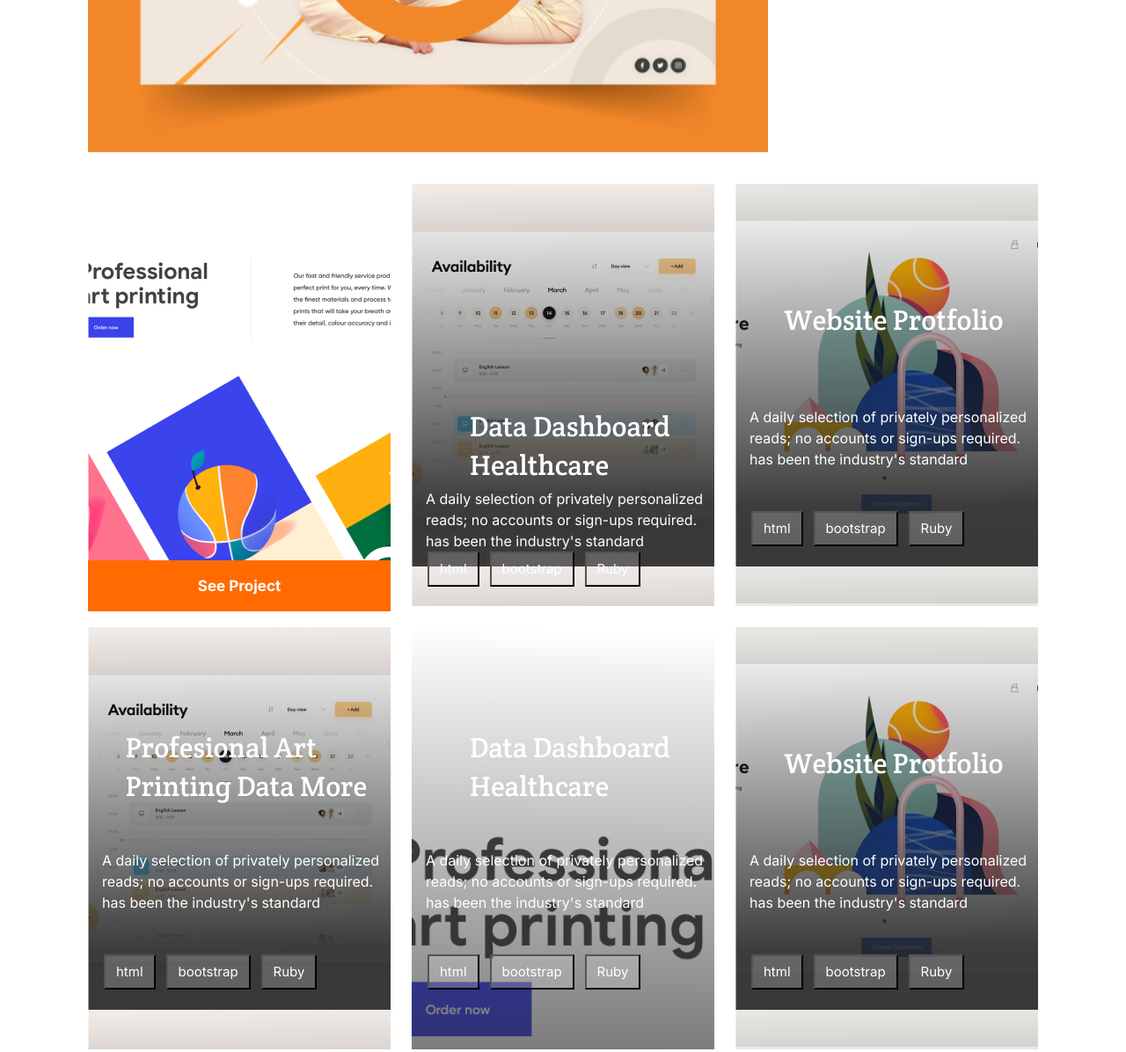
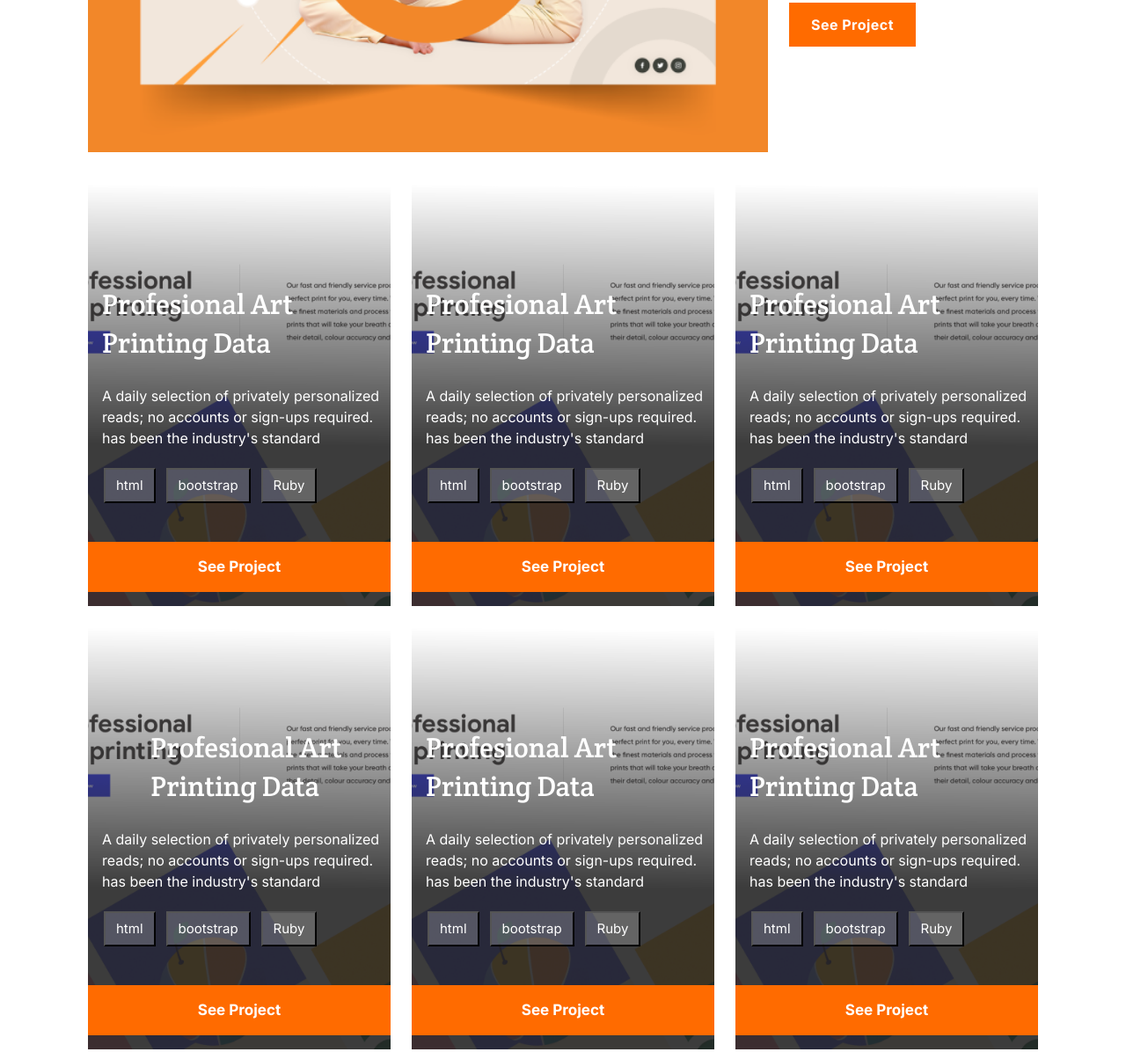
Before and after one commit to kelomo2502/portfolio, a plain HTML site: page index.html in a window 1280 px wide. Shown: the part 1387-2583 px from the top of the page at 88% size. Drawn offline with Linux system fonts and the light colour scheme.

Commit message:
card-btn rearranged

```diff
--- a/index.html
+++ b/index.html
@@ -98,34 +98,15 @@
             <li><button type="button">Ruby</button></li>
           </ul>
         </div>
-        <button class="see-works cards-btn" type="button">See Project</button>
+        <button class="see-works cards-btn" type="button"  id="multipost-btn">See Project</button>
        </div>
     </div>
       <br />
       <br />
     <div class="works-cards-container">
-      <div class="works-cards grid-1">
-        <h2 id="mobile-grid-1">Profesional Art Printing Data</h2>
-        <p id="mobile-p-1"></p>
-          <button type="button" class="desktop-grid-btn">See Project</button>
-        <div class="works-btn-list">
-          <ul class="works-card-btn" id="hidden">
-            <li><button type="button">html</button></li>
-            <li><button type="button">bootstrap</button></li>
-            <li><button type="button">Ruby</button></li>
-          </ul>
-        </div>
-        <button type="button" class="cards-btn">See Project</button>
-      </div>
-
-      <div class="works-cards grid-2">
-        <h2 id="mobile-grid-2">Profesional Art Printing Data</h2>
-        <p id="mobile-p-2">
-          A daily selection of privately personalized reads; no accounts or
-          sign-ups required. has been the industry's standard
-        </p>
-        <h2 class="desktop-h2">Data Dashboard <br>  Healthcare</h2>
-        <p class="desktop-p">A daily selection of privately personalized reads; no accounts or sign-ups required. has been the industry's standard</p>
+      <div class="works-cards">
+        <h2>Profesional Art Printing Data</h2>
+        <p>A daily selection of privately personalized reads; no accounts or sign-ups required. has been the industry's standard</p>
         <div class="works-btn-list">
           <ul class="works-card-btn">
             <li><button type="button">html</button></li>
@@ -135,14 +116,14 @@
         </div>
         <button type="button" class="cards-btn">See Project</button>
       </div>
-      <div class="works-cards grid-3">
-        <h2 id="mobile-grid-3">Profesional Art Printing Data</h2>
-        <p id="mobile-p-3">
+
+      <div class="works-cards">
+        <h2>Profesional Art Printing Data</h2>
+        <p>
           A daily selection of privately personalized reads; no accounts or
           sign-ups required. has been the industry's standard
         </p>
-        <h2 class="desktop-h2">Website Protfolio</h2>
-        <p class="desktop-p">A daily selection of privately personalized reads; no accounts or sign-ups required. has been the industry's standard</p>
+
         <div class="works-btn-list">
           <ul class="works-card-btn">
             <li><button type="button">html</button></li>
@@ -152,14 +133,12 @@
         </div>
         <button type="button" class="cards-btn">See Project</button>
       </div>
-      <div class="works-cards grid-4">
-        <h2 id="mobile-grid-4">Profesional Art <br> Printing Data</h2>
-        <p id="mobile-p-4">
+      <div class="works-cards">
+        <h2>Profesional Art Printing Data</h2>
+        <p>
           A daily selection of privately personalized reads; no accounts or
           sign-ups required. has been the industry's standard
         </p>
-        <h2 class="desktop-h2">Profesional Art <br>  Printing Data More</h2>
-        <p class="desktop-p">A daily selection of privately personalized reads; no accounts or sign-ups required. has been the industry's standard</p>
         <div class="works-btn-list">
           <ul class="works-card-btn">
             <li><button type="button">html</button></li>
@@ -169,14 +148,11 @@
         </div>
         <button type="button" class="cards-btn">See Project</button>
       </div>
-      <div class="works-cards grid-5">
-        <h2 id="mobile-grid-5">Profesional Art Printing Data</h2>
-        <p id="mobile-p-5">
+      <div class="works-cards">
+        <h2>Profesional Art <br> Printing Data</h2>
+        <p>
           A daily selection of privately personalized reads; no accounts or
-          sign-ups required. has been the industry's standard
-        </p>
-        <h2 class="desktop-h2">Data Dashboard <br> Healthcare</h2>
-        <p class="desktop-p">A daily selection of privately personalized reads; no accounts or sign-ups required. has been the industry's standard</p>
+          sign-ups required. has been the industry's standard</p>
         <div class="works-btn-list">
           <ul class="works-card-btn">
             <li><button type="button">html</button></li>
@@ -186,14 +162,26 @@
         </div>
         <button type="button" class="cards-btn">See Project</button>
       </div>
-      <div class="works-cards grid-6">
-        <h2 id="mobile-grid-6">Profesional Art Printing Data</h2>
-        <p id="mobile-p-6">
+      <div class="works-cards">
+        <h2>Profesional Art Printing Data</h2>
+        <p>
           A daily selection of privately personalized reads; no accounts or
           sign-ups required. has been the industry's standard
         </p>
-        <h2 class="desktop-h2">Website Protfolio</h2>
-        <p class="desktop-p">A daily selection of privately personalized reads; no accounts or sign-ups required. has been the industry's standard</p>
+        <div class="works-btn-list">
+          <ul class="works-card-btn">
+            <li><button type="button">html</button></li>
+            <li><button type="button">bootstrap</button></li>
+            <li><button type="button">Ruby</button></li>
+          </ul>
+        </div>
+        <button type="button" class="cards-btn">See Project</button>
+      </div>
+      <div class="works-cards">
+        <h2>Profesional Art Printing Data</h2>
+        <p>
+          A daily selection of privately personalized reads; no accounts or
+          sign-ups required. has been the industry's standard</p>
         <div class="works-btn-list">
           <ul class="works-card-btn">
             <li><button type="button">html</button></li>
@@ -272,7 +260,7 @@
         <hr />
         <textarea name="message" id="#" cols="30" rows="6" placeholder="Enter text here" maxlength="500"
          required></textarea> <br>
-        <button class="form-btn cards-btn" type="submit">Get in touch</button>
+        <button  id="contact-btn" class="form-btn cards-btn" type="submit" >Get in touch</button>
       </form>
     </section>
     <hr id="footer-hr">
--- a/style.css
+++ b/style.css
@@ -443,8 +443,6 @@ h1 {
   height: 48px;
   border: none;
   display: block;
-  margin: 0 auto;
-  letter-spacing: 00.03em;
 }
 
 form {
@@ -494,11 +492,12 @@ footer {
   color: #5b5957;
 }
 
-.nav-links {
-  display: none;
+  .nav-links {
+    display: none;
 }
 
-@media screen and (min-width: 992px) {
+
+@media screen and (min-width: 768px) {
 
   * {
     padding: 0;
@@ -526,22 +525,6 @@ footer {
     background-size: 500px;
     height: 100vh;
   }
-
-  #mobile-grid-1, #mobile-grid-2,
-  #mobile-grid-3, #mobile-grid-4,
-  #mobile-grid-5, #mobile-grid-6 {
-    display: none;
-  }
-
-  #mobile-p-1, #mobile-p-2, #mobile-p-3,
-  #mobile-p-4, #mobile-p-5, #mobile-p-6 {
-    display: none;
-  }
-
-  #hidden {
-    display: none;
-  }
-
 
   #drop-menu {
     display: none;
@@ -610,6 +593,7 @@ footer {
 
 }
 
+
    .name-job {
      width: 42vw;
      display: flex;
@@ -664,7 +648,7 @@ footer {
 }
 
 .see-works {
-  width: 11.3vw;
+width: 11.3vw;
 font-family: 'Inter', sans-serif;
 font-size: 16px;
 font-weight: 700;
@@ -677,7 +661,6 @@ text-align: center;
   padding-top: 0;
   display: flex;
   flex-direction: column;
-  flex-wrap: wrap;
 }
 
 .posts-container p {
@@ -712,75 +695,6 @@ text-align: center;
 }
   .works-cards {
     margin: 0;
-  }
-
-  .grid-1 {
-    background: url(./images/grid-1.png);
-    display: flex;
-    flex-direction: column;
-    justify-content: flex-end;
-
-  }
-
-  .grid-2 {
-   background: url(./images/grid-2.png);
-    display: flex;
-    flex-direction: column;
-    justify-content: flex-end;
-
-  }
-
-  .grid-3 {
-    background: url(./images/grid-3.png);
-  }
-
-  .grid-4 {
-    background: url(./images/grid-4.png);
-  }
-
-  .grid-5 {
-    background: url(./images/project-img.png);
-  }
-
-  .grid-6 {
-    background: url(./images/grid-6.png);
-  }
-
-  .cards-btn {
-    display: none;
-  }
-
-.desktop-grid-btn {
-  height: 7.2vh;
-  width: 100%;
-  border: none;
-  background: #ff6b00;
-  font-family: "Inter", sans-serif;
-  font-weight: 700;
-  font-size: 17px;
-  margin-bottom: -6px;
-  line-height: 24px;
-  letter-spacing: 0.03%;
-  text-align: center;
-  color: #fff;
-}
-
-
-  .desktop-h2 {
-    font-family: 'Crete Round', sans-serif;
-    font-size: 32px;
-    font-weight: 400;
-    line-height: 44px;
-    letter-spacing: 0em;
-
-  }
-
-  .desktop-p {
-    font-family: 'Inter', sans-serif;
-    font-size: 17px;
-    font-weight: 400;
-    line-height: 24px;
-    text-align: left;
   }
 
   .about-details {
@@ -874,10 +788,6 @@ text-align: center;
   line-height: 52px;
  }
 
- .contact br {
-   display: none;
- }
-
  form {
    width: 60%;
  }
```
